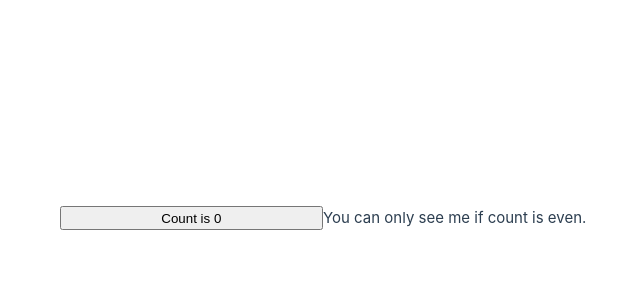
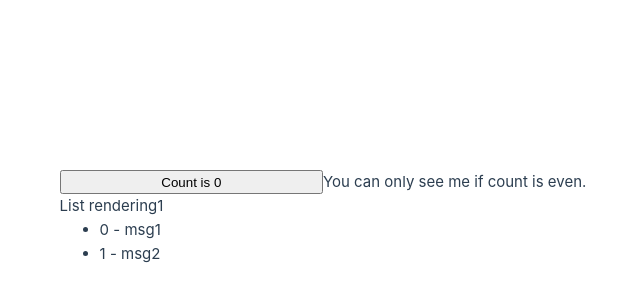
Before and after one commit to spykelionel/vue-project, a Vue app: page / in a window 1280 px wide. Shown: the part 182-482 px from the top of the page, without its empty margins (317-957 px from the left). Built offline with nearby package versions, Linux system fonts and the light colour scheme.

Commit message:
List rendering

```diff
--- a/src/App.vue
+++ b/src/App.vue
@@ -3,6 +3,7 @@ export default {
   data() {
     return {
       count: 0,
+      items: [{ message: "msg1" }, { message: "msg2" }],
     };
   },
   methods: {
@@ -28,6 +29,15 @@ export default {
   <button @click="increment">Count is {{ count }}</button>
   <p v-if="isCountEven">You can only see me if count is even.</p>
   <p v-else>Count is Odd</p>
+
+  <div>
+    <p>List rendering1</p>
+    <ul>
+      <li v-for="({ message }, index) in items" :key="message">
+        {{ index }} - {{ message }}
+      </li>
+    </ul>
+  </div>
 </template>
 
 <style scoped>
```
